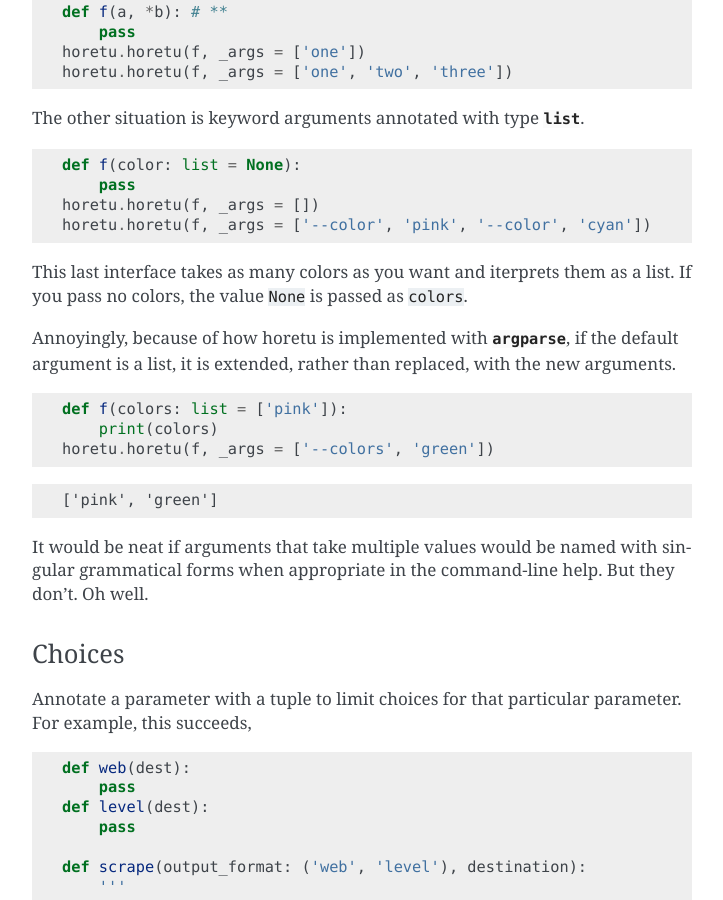
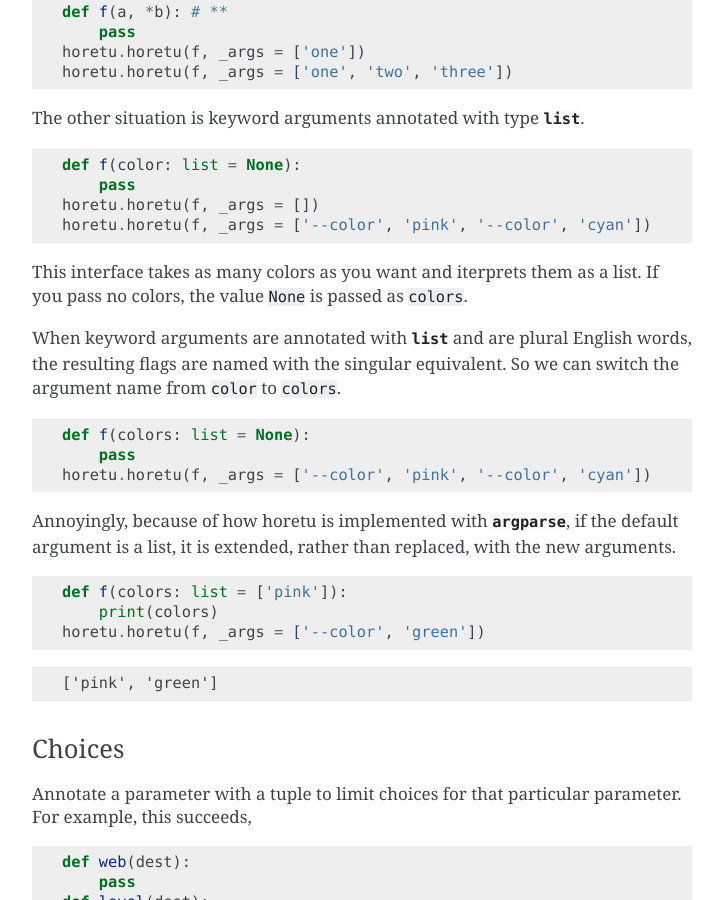
Before and after one commit to tlevine/horetu, a Sphinx documentation site: the page built from docs/settings.rst, in a window 1280 px wide and 900 px high, scrolled down 2447 px. Shown: the whole window, without its empty margins (388-1111 px from the left). Built offline with Sphinx 7.4.7, drawn with Linux system fonts in a browser that asks for light colours.

Commit message:
document plural

```diff
--- a/docs/settings.rst
+++ b/docs/settings.rst
@@ -124,8 +124,18 @@ The other situation is keyword arguments annotated with type :py:class:`list`.
     horetu.horetu(f, _args = [])
     horetu.horetu(f, _args = ['--color', 'pink', '--color', 'cyan'])
 
-This last interface takes as many colors as you want and iterprets them as a
+This interface takes as many colors as you want and iterprets them as a
 list. If you pass no colors, the value ``None`` is passed as ``colors``.
+
+When keyword arguments are annotated with :py:class:`list` and are plural
+English words, the resulting flags are named with the singular equivalent.
+So we can switch the argument name from ``color`` to ``colors``.
+
+.. testcode::
+
+    def f(colors: list = None):
+        pass
+    horetu.horetu(f, _args = ['--color', 'pink', '--color', 'cyan'])
 
 Annoyingly, because of how horetu is implemented with :py:mod:`argparse`,
 if the default argument is a list, it is extended, rather than replaced,
@@ -135,16 +145,11 @@ with the new arguments.
 
     def f(colors: list = ['pink']):
         print(colors)
-    horetu.horetu(f, _args = ['--colors', 'green'])
+    horetu.horetu(f, _args = ['--color', 'green'])
 
 .. testoutput::
 
     ['pink', 'green']
-
-
-It would be neat if arguments that take multiple values would be named with
-singular grammatical forms when appropriate in the command-line help. But they
-don't. Oh well.
 
 Choices
 ^^^^^^^^^^
```
